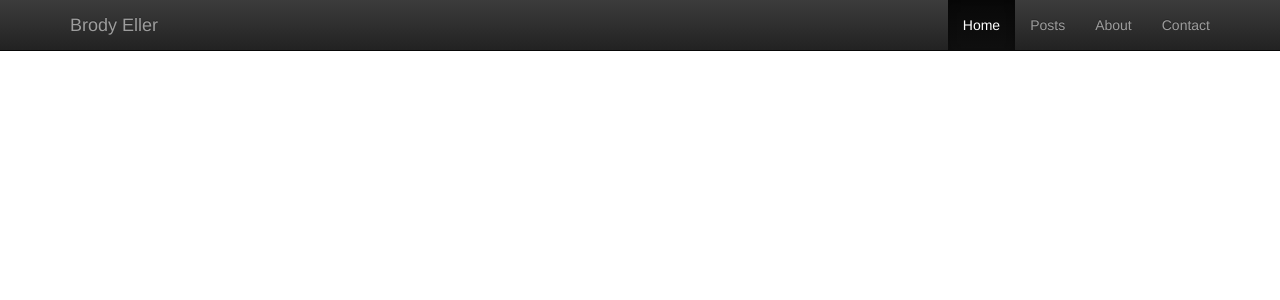
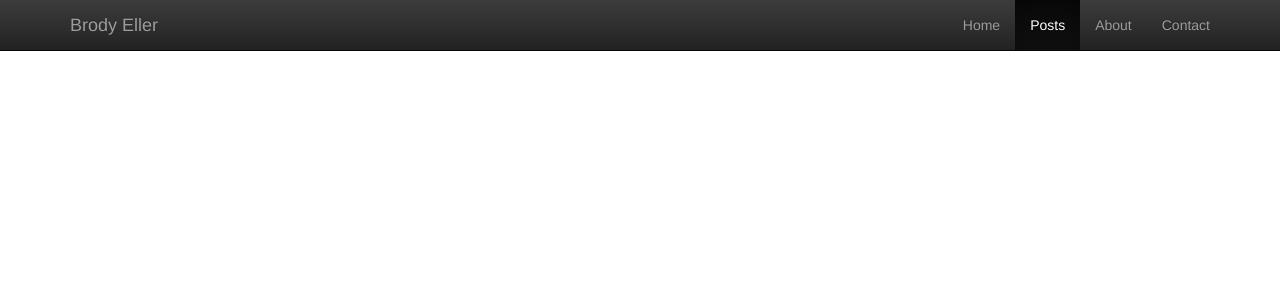
Before and after one commit to BrodyEller/brodyeller.github.io, a Jekyll site: the page built from posts.html, in a window 1280 px wide. Shown: the top 300 px of the page. Built offline with Jekyll 4.4.1, drawn with Linux system fonts in a browser that asks for light colours; nearby versions of some CDN libraries.

Commit message:
Fixed header switching

```diff
--- a/_includes/header.html
+++ b/_includes/header.html
@@ -13,8 +13,8 @@
       </div>
         <div class="navbar-collapse collapse navbar-responsive-collapse navHeaderCollapse">
           <ul class="nav navbar-nav navbar-right">
-            <li {% if site.title == "Brody Eller" %}class="active"{% endif %}><a href={{ site.url }}>Home</a></li>
-            <li {% if site.title == "Posts" %}class="active"{% endif %}><a href="{{ site.url }}/posts.html">Posts</a></li>
+            <li {% if page.title == "Brody Eller" %}class="active"{% endif %}><a href={{ site.url }}>Home</a></li>
+            <li {% if page.title == "Posts" %}class="active"{% endif %}><a href="{{ site.url }}/posts.html">Posts</a></li>
             <li><a href="#">About</a></li>
             <li><a href="#">Contact</a></li>
           </ul>
```
